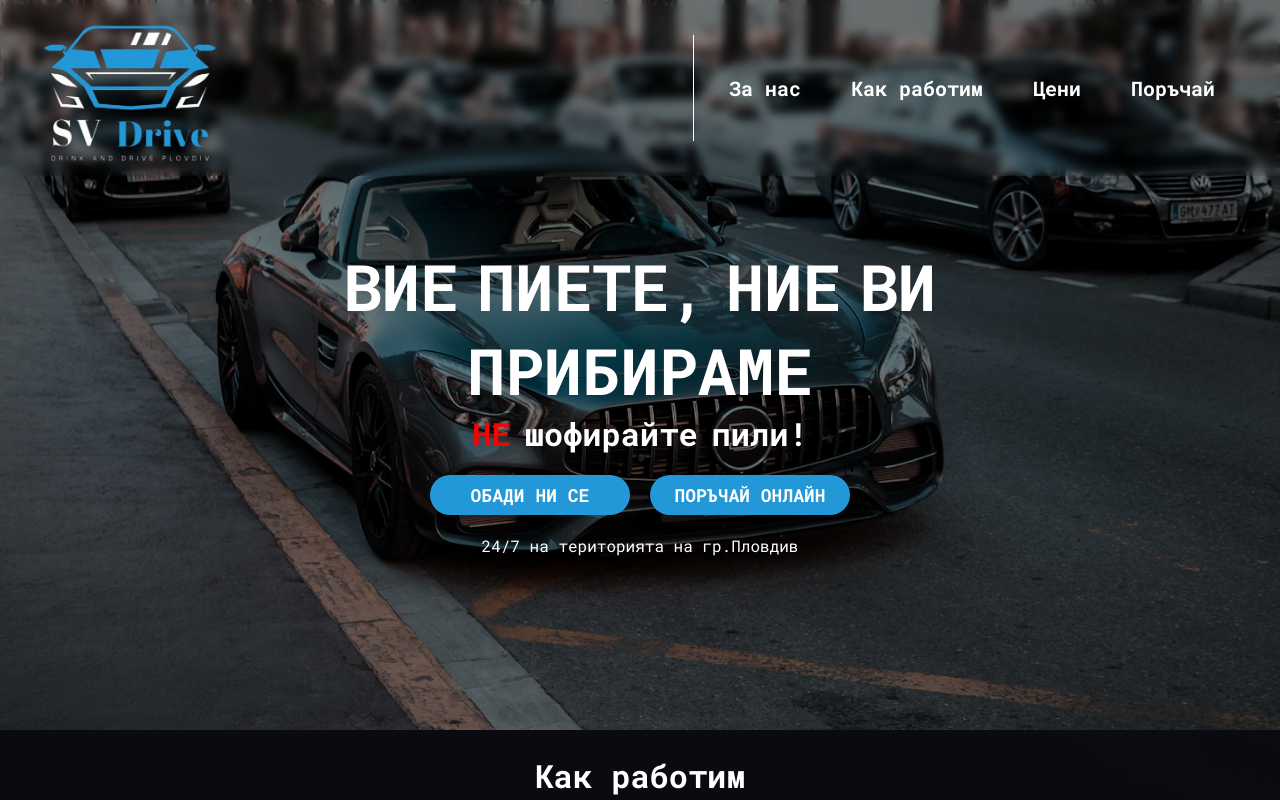
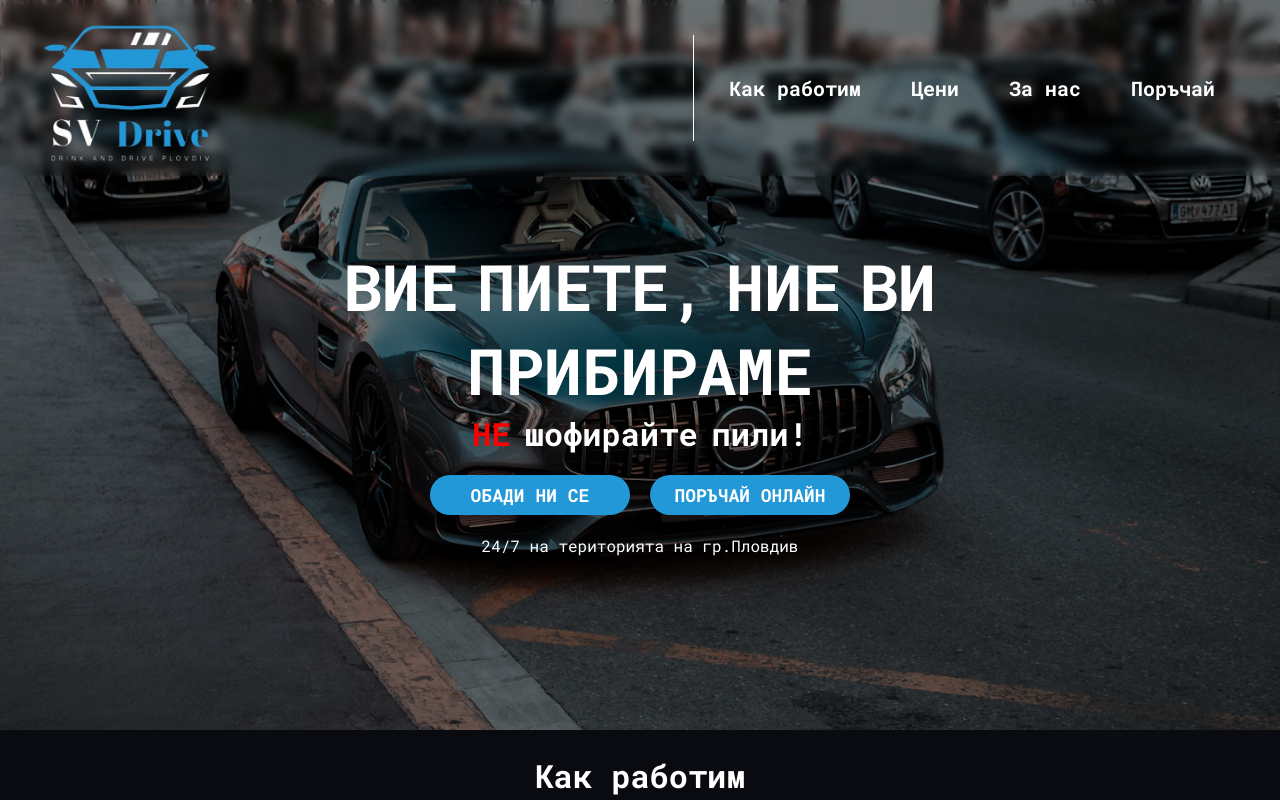
Before and after one commit to nmargenov/drink-drive, a React (Vite) app in the folder drink-drive/: page / in a window 1280 px wide. Shown: the top 800 px of the page. Built offline with nearby package versions, Linux system fonts and the light colour scheme.

Commit message:
Update Header.jsx

```diff
--- a/drink-drive/src/components/Header/Header.jsx
+++ b/drink-drive/src/components/Header/Header.jsx
@@ -39,9 +39,9 @@ export const Header = () =>{
         </div>
         <nav className={isNavOpen ? styles['visiable'] : styles['non-visiable']}>
             <ul className={styles['blurried']}>
-                <li onClick={()=>{scrollToElement('about-us')}}>За нас</li>
                 <li onClick={()=>{scrollToElement('work')}}>Как работим</li>
                 <li onClick={()=>{scrollToElement('price')}}>Цени</li>
+                <li onClick={()=>{scrollToElement('about-us')}}>За нас</li>
                 <li onClick={()=>{scrollToElement('form')}}>Поръчай</li>
             </ul>
         </nav>
```
